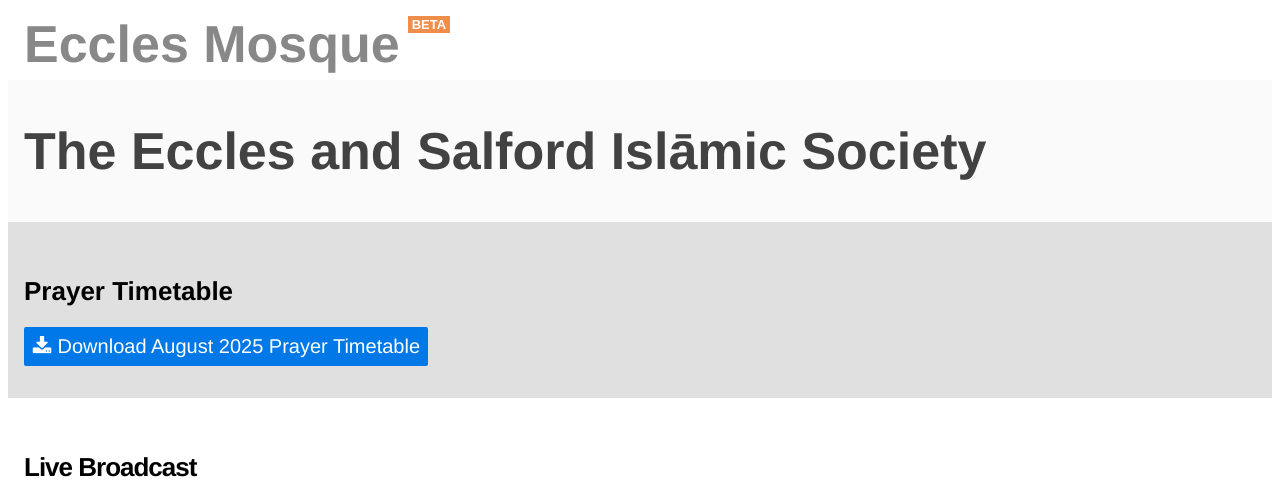
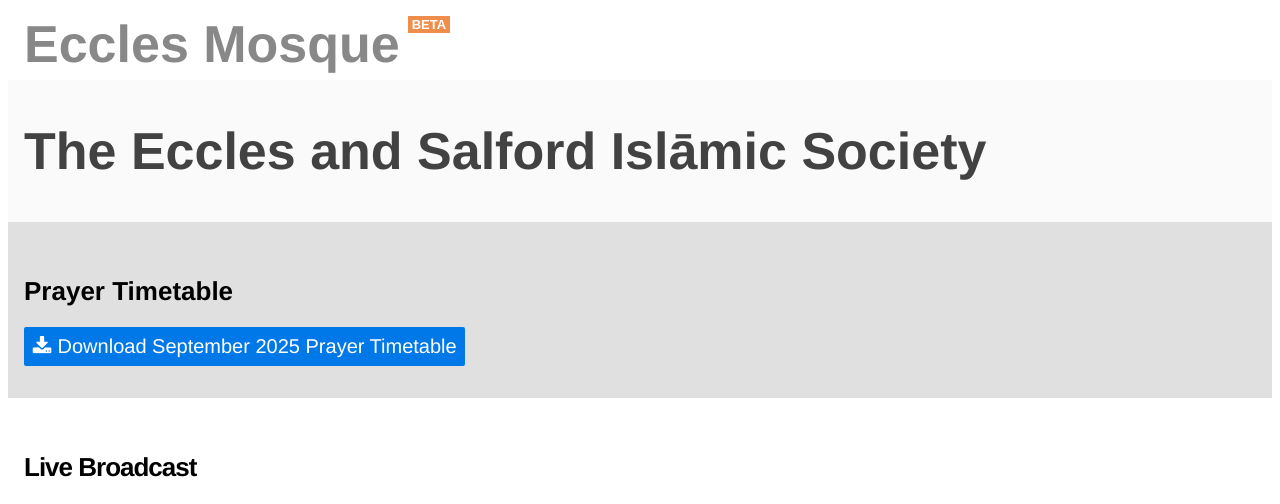
Before and after one commit to ecclesmosque/ecclesmosque.github.io, a Jekyll site: the page built from _pages/home.md, in a window 1280 px wide. Shown: the top 504 px of the page. Built offline with Jekyll 4.4.1, drawn with Linux system fonts in a browser that asks for light colours; grey boxes are pictures that could not be loaded.

Commit message:
feat: September 2025 timetable

```diff
--- a/_data/timetable.yml
+++ b/_data/timetable.yml
@@ -1,3 +1,7 @@
+- id: 2025-09
+  label: September 2025
+  guid: 1bJAPv0Ps3wTRns1Tc2GgDAqQZpfgxJeQ
+
 - id: 2025-08
   label: August 2025
   guid: 182scODdnKH8_ST7TkIEmahNC6Zto5wr_
```
